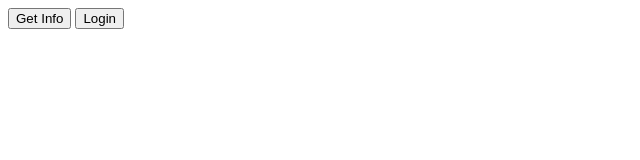
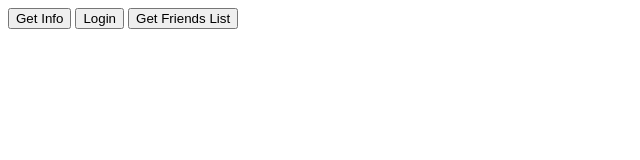
Before and after one commit to BabyManisha/fbapp, a plain HTML site: page index.html in a window 1280 px wide. Shown: the whole page, without its empty margins (0-640 px from the left). Drawn offline with Linux system fonts and the light colour scheme.

Commit message:
frinds list api

```diff
--- a/index.html
+++ b/index.html
@@ -8,6 +8,7 @@
 </head>
 <body>
 	<script>
+		var userId = "";
 		// initialize and setup facebook js sdk
 		window.fbAsyncInit = function() {
 		    FB.init({
@@ -51,13 +52,26 @@
 		// getting basic user info
 		function getInfo() {
 			FB.api('/me', 'GET', {fields: 'first_name,last_name,name,id'}, function(response) {
+				console.log(response);
+				userId = response.id;
 				document.getElementById('status').innerHTML = response.id;
 			});
+		}
+		function getFriends() {
+			FB.api(
+			    "/{user-id}/friends",
+			    function (response) {
+			      if (response && !response.error) {
+			        /* handle the result */
+			      }
+			    }
+			);
 		}
 	</script>
 
 	<div id="status"></div>
 	<button onclick="getInfo()">Get Info</button>
 	<button onclick="login()" id="login">Login</button>
+	<button onclick="getFriends()" id="frnds">Get Friends List</button>
 </body>
 </html>
```
